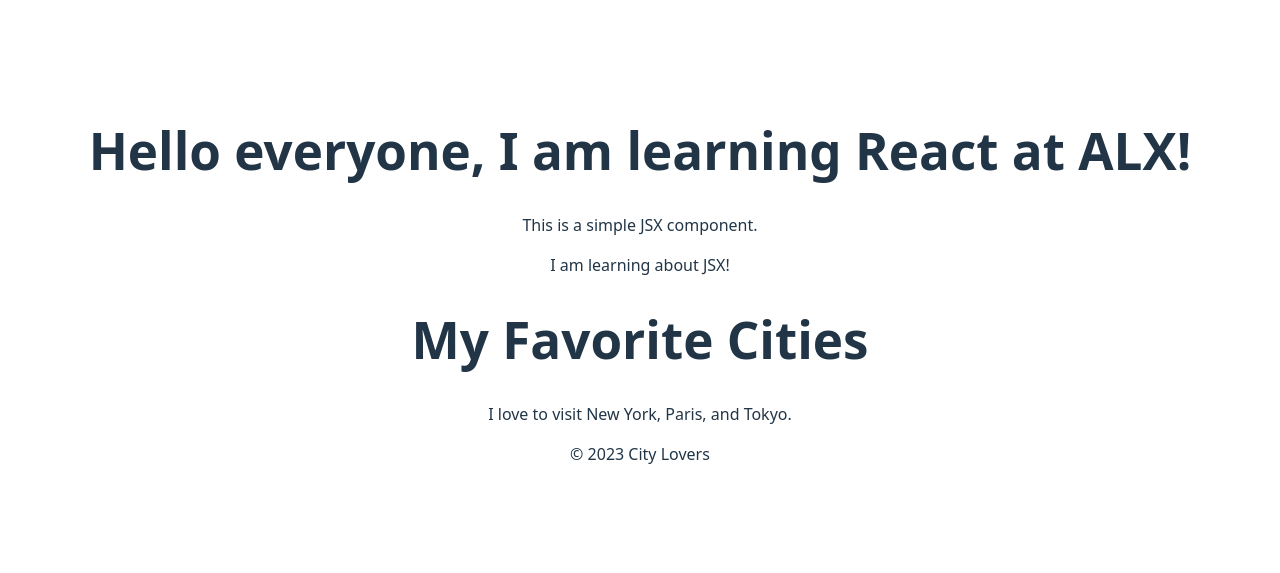
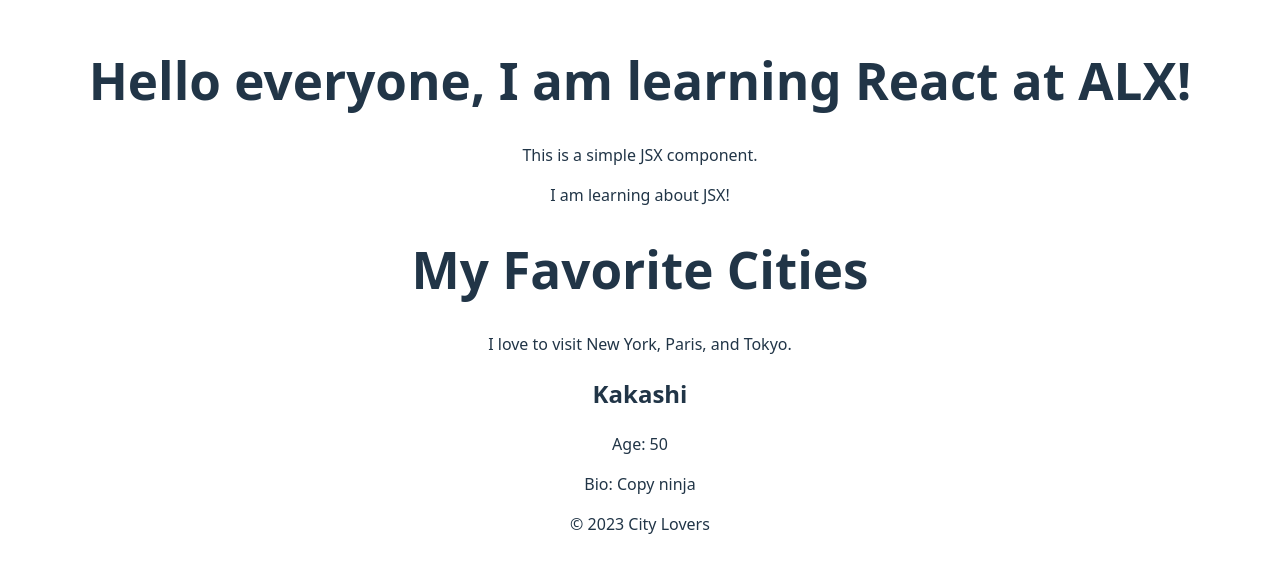
Before and after one commit to 4wiafe/alx-fe-reactjs, a React (Vite) app in the folder alx-react-app/: page / in a window 1280 px wide. Shown: the part 115-688 px from the top of the page. Built offline with nearby package versions, Linux system fonts and the light colour scheme.

Commit message:
Import UserProfile

```diff
--- a/alx-react-app/src/App.jsx
+++ b/alx-react-app/src/App.jsx
@@ -2,6 +2,7 @@ import Header from "./components/Header";
 import MainContent from "./components/MainContent";
 import Footer from "./components/Footer";
 import WelcomeMessage from "./components/WelcomeMessage";
+import UserProfile from "./components/UserProfile";
 import './App.css'
 
 function App() {
@@ -10,6 +11,7 @@ function App() {
       <WelcomeMessage />
       <Header />
       <MainContent />
+      < UserProfile name="Kakashi" age="50" bio="Copy ninja"/>
       <Footer />
     </>
   )
```
